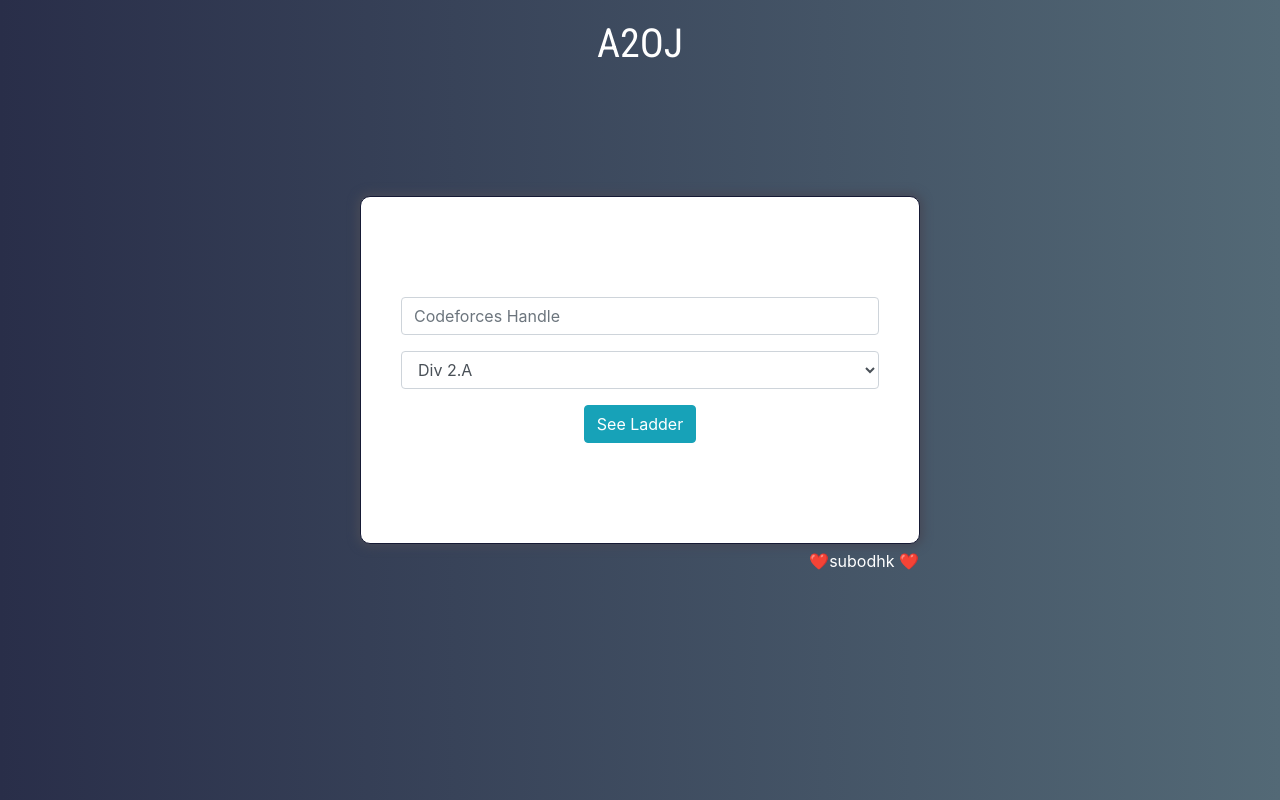
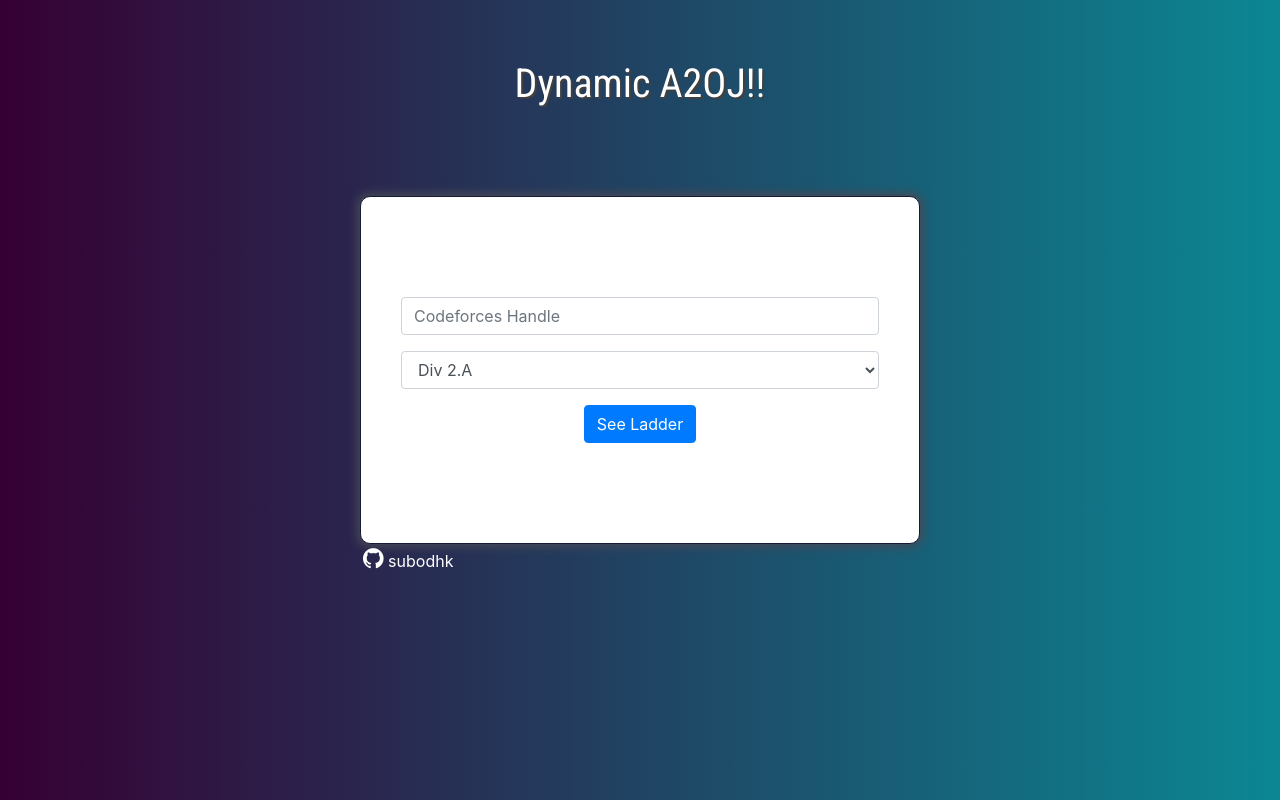
Before and after one commit to subodhk01/a2oj, a Django app: page / in a window 1280 px wide. Run offline with Django 3.2, Linux system fonts and the light colour scheme; some libraries are stand-ins or nearby versions.

Commit message:
linear gradient changed + github button added + minor changes

```diff
--- a/static/css/index.css
+++ b/static/css/index.css
@@ -2,8 +2,8 @@
 
 body{
     background: #536976;  /* fallback for old browsers */
-    background: -webkit-linear-gradient(to right, #292E49, #536976);  /* Chrome 10-25, Safari 5.1-6 */
-    background: linear-gradient(to right, #292E49, #536976); /* W3C, IE 10+/ Edge, Firefox 16+, Chrome 26+, Opera 12+, Safari 7+ */
+    background: -webkit-linear-gradient(to right, #360033, #0b8793);  /* Chrome 10-25, Safari 5.1-6 */
+    background: linear-gradient(to right, #360033, #0b8793); /* W3C, IE 10+/ Edge, Firefox 16+, Chrome 26+, Opera 12+, Safari 7+ */
 }
 h1 {
     font-family: 'Roboto Condensed', sans-serif;;
@@ -18,12 +18,13 @@ h1 {
 }
 .heading-container {
     position: fixed;
-    top: 0;
+    top:40px;
     left: 0;
     width: 100%;
     text-align: center;
     padding: 20px;
     color: white;
+    text-shadow: 2px 2px #404040;
 }
 .form-box{
     position: relative;
@@ -69,7 +70,7 @@ h1 {
 }
 .love {
     position: absolute;
-    right: 0;
+    left: 2px;
     bottom: -30px;
     color: white;
     transition: all 1s;
--- a/templates/index.html
+++ b/templates/index.html
@@ -3,46 +3,48 @@
 <html>
     <head>
         <title>Dynamic A2OJ</title>
-        <meta charset="UTF-8">
-        <meta name="viewport" content="width=device-width, initial-scale=1.0">
-        <meta http-equiv="X-UA-Compatible" content="ie=edge">
-        <meta name="description" content="Easily track your ladder progress with the new A2OJ.">
-        <link rel="icon" href="{% static 'images/corona.webp' %}" sizes="16x16">
-        <link rel="stylesheet" href="https://maxcdn.bootstrapcdn.com/bootstrap/4.4.1/css/bootstrap.min.css">
-        <link rel="stylesheet" href="{% static 'css/index.css' %}">
+        <meta charset='UTF-8'>
+        <meta name='viewport' content='width=device-width, initial-scale=1.0'>
+        <meta http-equiv='X-UA-Compatible' content='ie=edge'>
+        <meta name='description' content='Easily track your ladder progress with the new A2OJ.'>
+        <link rel='icon' href="{% static 'images/corona.webp' %}" sizes='16x16'>
+        <link rel='stylesheet' href='https://maxcdn.bootstrapcdn.com/bootstrap/4.4.1/css/bootstrap.min.css'>
+        <link rel="stylesheet" href="https://cdnjs.cloudflare.com/ajax/libs/font-awesome/4.7.0/css/font-awesome.min.css">
+        <link rel='stylesheet' href="{% static 'css/index.css' %}">
     </head>
     <body>
-        <div class="container">
-            <div class="heading-container">
+        <div class='container'>
+            <div class='heading-container'>
                 <div>
-                    <h1>A2OJ</h1>
+                    <h1>Dynamic A2OJ!!</h1>
                 </div>
             </div>
-            <div class="form-box col-md-6">
-                <form class="form" action="">
+            <div class='form-box col-md-6'>
+                <form class='form' action=''>
                     {% if msg %}
-                        <span class="danger">
+                        <span class='danger'>
                             <span>&#128565;</span> {{msg}} <span>&#128565;</span>
                         </span>
                     {% endif %}
-                    <div class="form-group">
-                        <input class="form-control" name="handle" type="text" placeholder="Codeforces Handle" />
+                    <div class='form-group'>
+                        <input class='form-control' name='handle' type='text' placeholder='Codeforces Handle' />
                     </div>
-                    <div class="form-group">
-                        <select class="form-control" name="div" placeholder="Selec Division">
-                            <option value="1">Div 2.A</option>
-                            <option value="2">Div 2.B</option>
-                            <option value="3">Div 2.C</option>
-                            <option value="4">Div 2.D</option>
-                            <option value="5">Div 2.E</option>
-                            <option value="6">Div 1.D</option>
-                            <option value="7">Div 1.E</option>
+                    <div class='form-group'>
+                        <select class='form-control' name='div' placeholder='Selec Division'>
+                            <option value='1'>Div 2.A</option>
+                            <option value='2'>Div 2.B</option>
+                            <option value='3'>Div 2.C</option>
+                            <option value='4'>Div 2.D</option>
+                            <option value='5'>Div 2.E</option>
+                            <option value='6'>Div 1.D</option>
+                            <option value='7'>Div 1.E</option>
                         </select>
                     </div>
-                    <input class="btn btn-info" type="submit" value="See Ladder" />
+                    <input class='btn btn-primary' type='submit' value='See Ladder' />
                 </form>
-                <span class="love">
-                    <a href="https://github.com/subodhk01/a2oj" target="_blank">&#10084;&#65039;subodhk &#10084;&#65039;</a>
+                <span class='love'>
+                    <i class="fa fa-github" style="font-size:24px"></i>
+                    <a href='https://github.com/subodhk01/a2oj' target='_blank'>subodhk </a>
                 </span>
             </div>
         </div>
```
Also changed, not shown: templates/ladder.html (+14 -14 lines), 3 other files.
